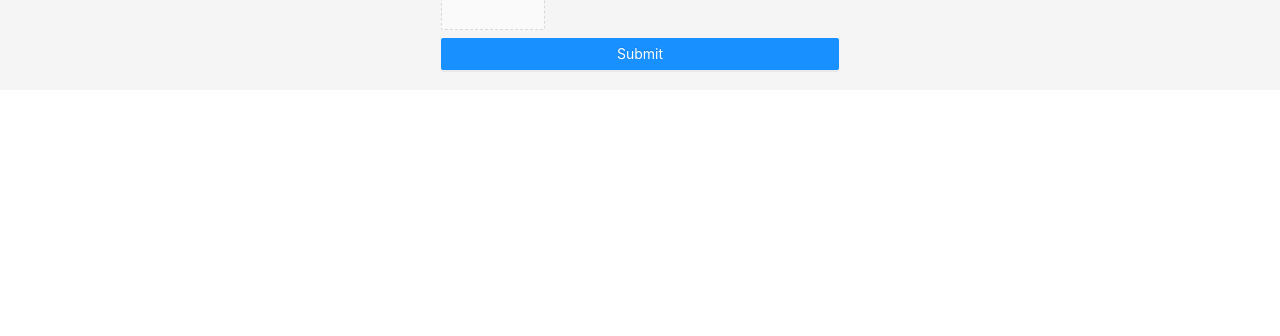
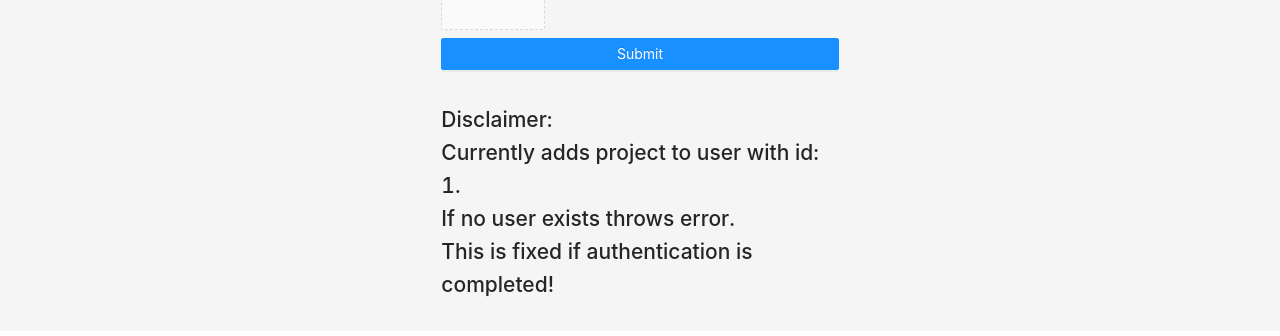
Before and after one commit to Z-Farook/Cloudsourced, a React (Create React App) app in the folder frontend/: page /user/project/create in a window 1280 px wide. Shown: the part 280-616 px from the top of the page. Built offline with nearby package versions, Linux system fonts and the light colour scheme.

Commit message:
User is redirected to new project detail

```diff
--- a/frontend/src/pages/CreateProjectPage/index.tsx
+++ b/frontend/src/pages/CreateProjectPage/index.tsx
@@ -69,13 +69,13 @@ const CreateProjectPage: React.FC<IProps> = (props) => {
     await new ProjectResourceApi()
 
       .addWithUserUsingPOST(params)
-      .then(() => {
+      .then((response) => {
         message.success({
           content: "Project is created succesfully!",
           key: "updatableKey",
           duration: 2,
         });
-        props.history.push("/projects");
+        props.history.push("/projects/" + response.id);
       })
       .catch((error) => {
         errorMessage();
@@ -142,6 +142,14 @@ const CreateProjectPage: React.FC<IProps> = (props) => {
                   Submit
                 </Button>
               </form>
+              <h1>
+                <br />
+                Disclaimer:
+                <br />
+                Currently adds project to user with id: 1. <br />
+                If no user exists throws error. <br /> This is fixed if
+                authentication is completed!
+              </h1>
             </Col>
           </Row>
         </div>
```
